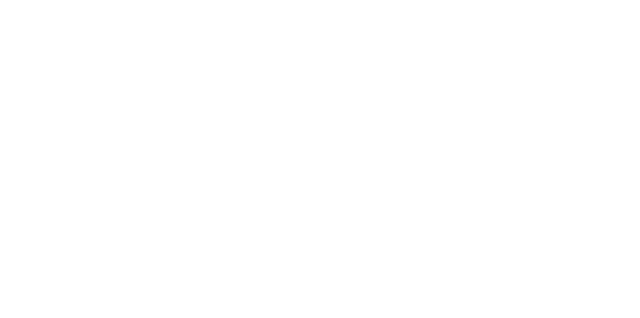
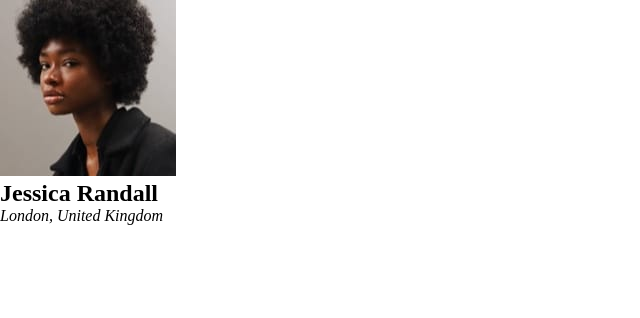
Before and after one commit to aurelienflieger/social-media-portfolio, a plain HTML site: page index.html in a window 1280 px wide. Shown: the whole page, without its empty margins (0-640 px from the left). Drawn offline with Linux system fonts and the light colour scheme.

Commit message:
complete html structure & add css variables

```diff
--- a/index.html
+++ b/index.html
@@ -7,6 +7,22 @@
   <title>Social Media Portfolio</title>
 </head>
 <body>
+  <main class="app">
+    <article class="portfolio">
+      <header class="portfolio__header">
+        <img class="portfolio__picture" src="./assets/images/avatar-jessica.jpeg" alt="Jessica Randall's profile photo"/>
+        <h1 class="portfolio__author">Jessica Randall</h1>
+        <address class="portfolio__address">London, United Kingdom</address>
+      </header>
 
+      <ul class="portfolio___list">
+        <li class="portfolio__list-item"></li>
+        <li class="portfolio__list-item"></li>
+        <li class="portfolio__list-item"></li>
+        <li class="portfolio__list-item"></li>
+        <li class="portfolio__list-item"></li>
+      </ul>
+    </article>
+  </main>
 </body>
 </html>
--- a/style.css
+++ b/style.css
@@ -1,3 +1,20 @@
+:root {
+    --dark-gray: hsl(0, 0%, 8%);
+    --mid-gray: hsl(0, 0%, 12%);
+    --light-gray: hsl(0, 0%, 20%);
+    --white: hsl(0, 0%, 100%);
+    --radioactive-green: hsl(75, 94, 54);
+    --default-letter-spacing: 0;
+    --default-line-height: 1.5rem;
+    --fs-big: 1.5rem;
+    --fs-regular: 0.875rem;
+    --spacing-500: 2.5rem;
+    --spacing-300: 1.5rem;
+    --spacing-200: 1rem;
+    --spacing-150: 0,75rem;
+    --spacing-100: 0.5rem;
+}
+
 *, *::before, *::after {
   box-sizing: border-box;
   margin: 0;
```
Also changed, not shown: preview.jpg (added), 2 other files.
